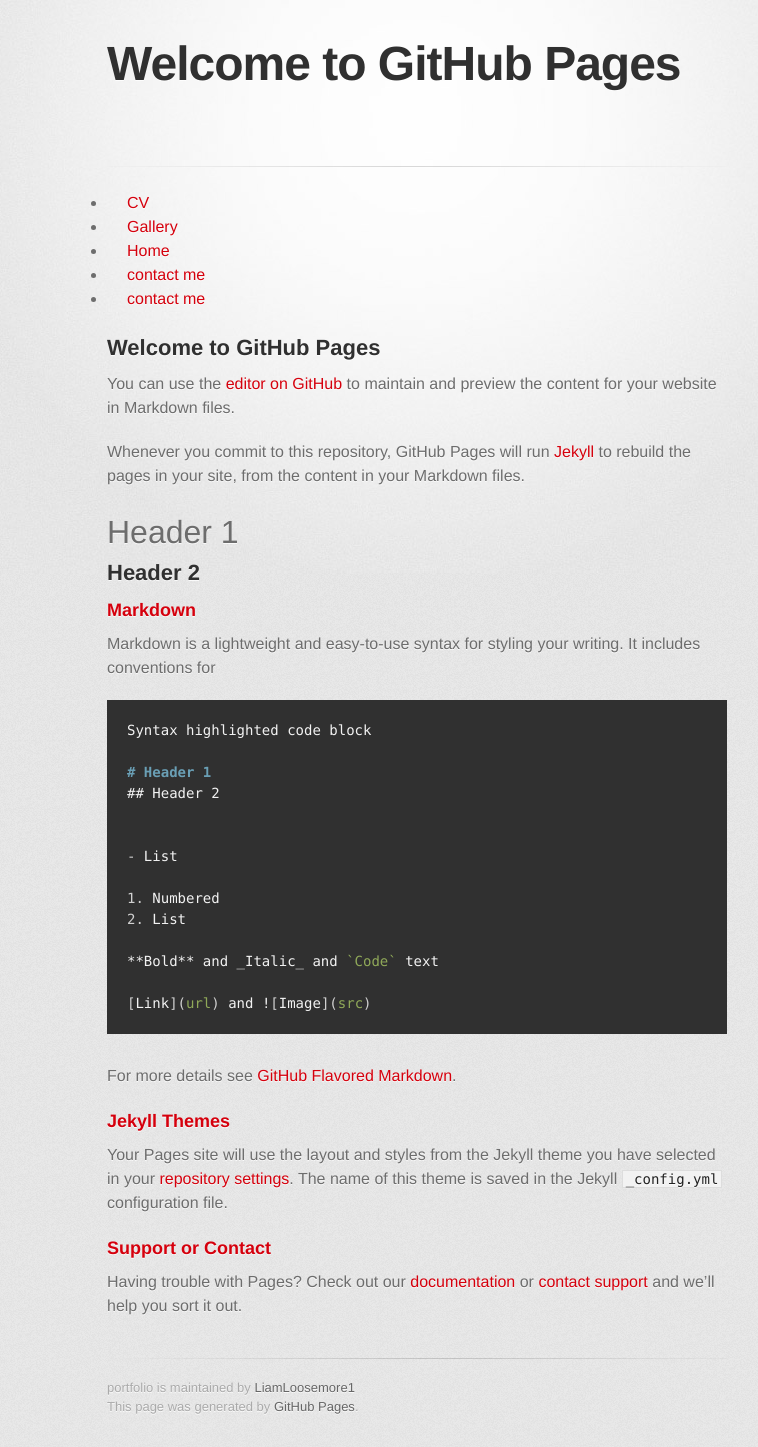
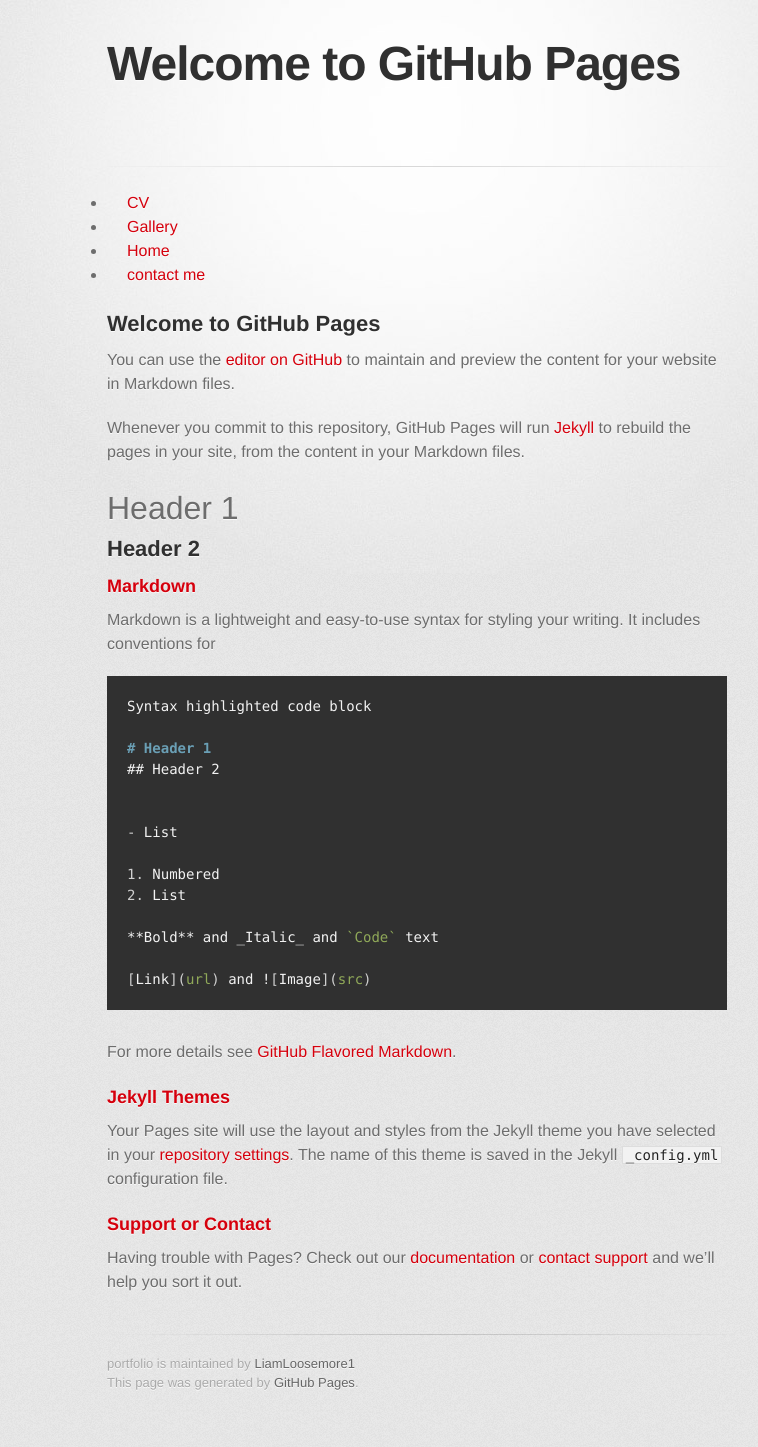
Before and after one commit to LiamLoosemore1/portfolio, a Jekyll site: the page built from README.md, in a window 1280 px wide. Shown: the whole page, without its empty margins (223-981 px from the left). Built offline with Jekyll 4.4.1, drawn with Linux system fonts in a browser that asks for light colours; some web fonts are replaced; our own code applies the rules of GitHub Pages for plain Markdown files; the repository's description, which GitHub fills in, is left out; after the commit the page ends 1423 px from its top, so only the background shows below that.

Commit message:
Update nav.html

```diff
--- a/_includes/nav.html
+++ b/_includes/nav.html
@@ -6,12 +6,10 @@
     <a href="gallery.html">Gallery</a>
    </li>
     <li>
-    <a href="index.html">Home</a>
+    <a href="index2.html">Home</a>
    </li>
   <li>
     <a href="Contact.html">contact me</a>
    </li>
-   <li>
-    <a href="index2.html">contact me</a>
-   </li>
+
 </ul>
```
